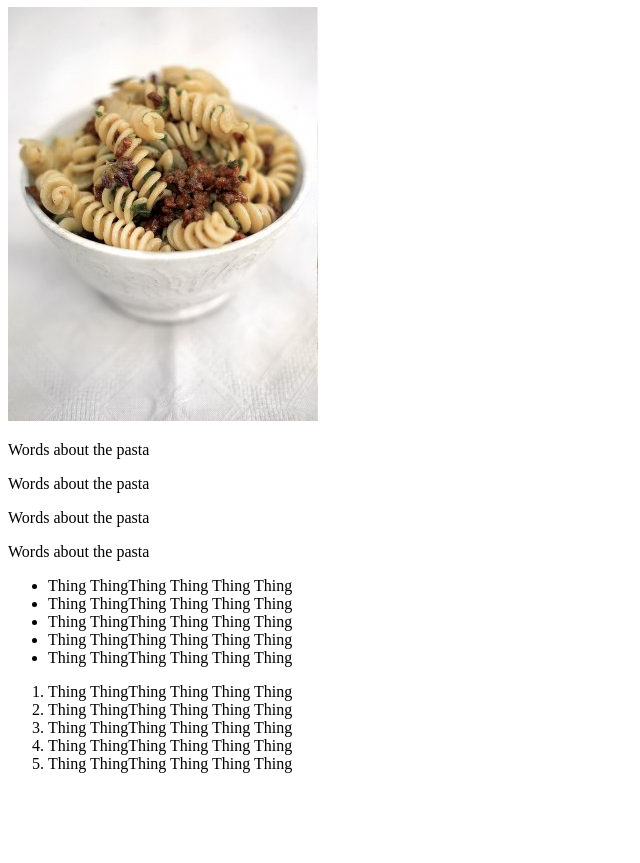
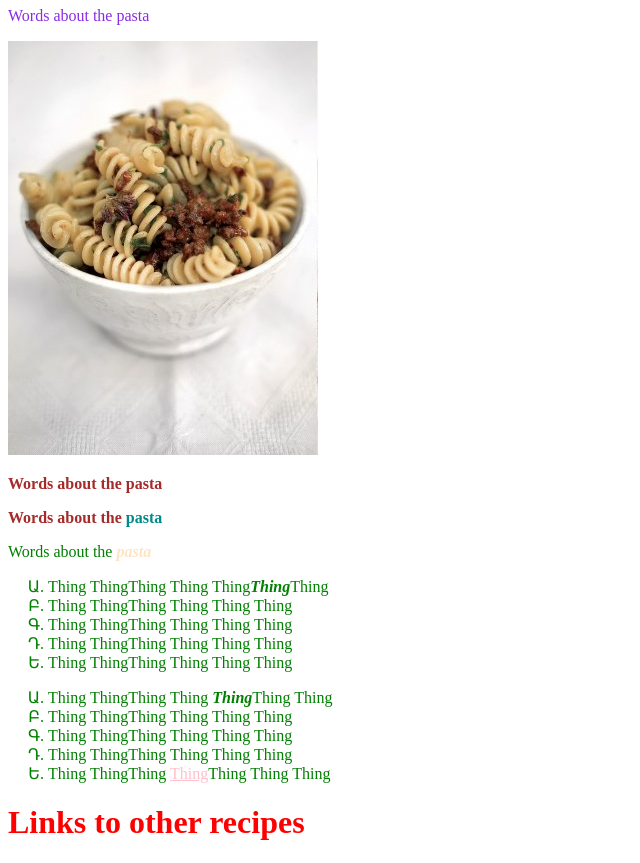
Before and after one commit to DomSutcliffe1997/odin-recipes, a plain HTML site: page recipes/sausage_pasta.html in a window 1280 px wide. Shown: the part 73-936 px from the top of the page, without its empty margins (0-640 px from the left). Before the commit the page ends 862 px from the top, so only its background shows below. Drawn offline with Linux system fonts and the light colour scheme.

Commit message:
New recipessss, and index page

```diff
--- a/recipes/sausage_pasta.html
+++ b/recipes/sausage_pasta.html
@@ -5,17 +5,20 @@
     <meta http-equiv="X-UA-Compatible" content="IE=edge">
     <meta name="viewport" content="width=device-width, initial-scale=1.0">
     <title>Document</title>
+    <link rel="stylesheet" href="styles.css" />
 </head>
 <body>
     <h1>Sausage Pasta</h1>
+        <p>Words about the pasta</p>
         <img src="../images/sausage_pasta_img.jpg">
-        <p>Words about the pasta</p>
-        <p>Words about the pasta</p>
-        <p>Words about the pasta</p>
-        <p>Words about the pasta</p>
+        <p class="special">Words about the pasta</p>
+        <p class="special">Words about the <span>pasta</span>
+        </span></p>
+        <p>Words about the <em>pasta</em></p>
+
 
         <ul>
-        <li>Thing ThingThing Thing Thing Thing</li>
+        <li>Thing ThingThing Thing Thing<em>Thing</em>Thing</li>
         <li>Thing ThingThing Thing Thing Thing</li>
         <li>Thing ThingThing Thing Thing Thing</li>
         <li>Thing ThingThing Thing Thing Thing</li>
@@ -23,11 +26,12 @@
         </ul>
 
         <ol>
+        <li>Thing ThingThing Thing <em>Thing</em>Thing Thing</li>
         <li>Thing ThingThing Thing Thing Thing</li>
         <li>Thing ThingThing Thing Thing Thing</li>
         <li>Thing ThingThing Thing Thing Thing</li>
-        <li>Thing ThingThing Thing Thing Thing</li>
-        <li>Thing ThingThing Thing Thing Thing</li>
-    </ol>
-</body>
+        <li>Thing ThingThing <a href="https:\\www.bbc.co.uk">Thing</a>Thing Thing Thing</li>
+        </ol>
+     <h1>Links to other recipes</h1>
+    </body>
 </html>
--- /dev/null
+++ b/recipes/styles.css
@@ -0,0 +1,39 @@
+h1 {
+    color: red;
+}
+
+li, p {
+    color: green;
+    list-style-type:armenian;
+
+}
+
+.special {
+    color:brown;
+    font-weight: bold;
+}
+
+span {
+    color:darkcyan
+}
+
+li em {
+    font-weight: bold;
+}
+
+p em {
+    font-weight:bold;
+    color: bisque;
+}
+
+h1 + p {
+    color: blueviolet;
+}
+
+a:link {
+    color: pink;
+}
+
+a:hover {
+    color: blue
+}
```
Also changed, not shown: index.html (+1 -0 lines).
